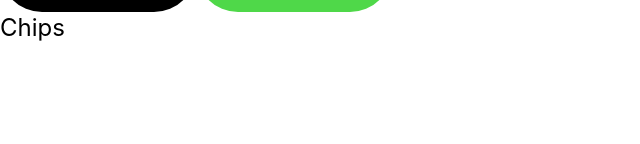
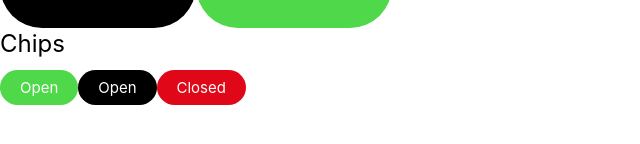
Before and after one commit to Heimdalbe/Mimisbrunnr-frontend, a Vue app: page / in a window 1280 px wide. Shown: the part 164-308 px from the top of the page, without its empty margins (0-640 px from the left). Built offline with nearby package versions, Linux system fonts and the light colour scheme; the HTML template or start-up script is replaced by a standard one.

Commit message:
Add chip components

```diff
--- /dev/null
+++ b/src/assets/css/chip.css
@@ -0,0 +1,17 @@
+span.chip {
+  padding: 8px 20px;
+  border-radius: 20px;
+  color: white;
+}
+
+span.chip.open {
+  background-color: var(--accent);
+}
+
+span.chip.open.bg-dark {
+  background-color: black;
+}
+
+span.chip.closed {
+  background-color: #E00818;
+}
--- a/src/assets/main.css
+++ b/src/assets/main.css
@@ -1,5 +1,6 @@
 @import './base.css';
 @import './css/button.css';
+@import './css/chip.css';
 
 #app {
 }
--- /dev/null
+++ b/src/components/common/ChipComponent.vue
@@ -0,0 +1,19 @@
+<template>
+  <span class="chip" :class="classObject">
+    {{ props.text }}
+  </span>
+</template>
+
+<script setup lang="ts">
+import type ChipProps from '@/models/common/ChipProps'
+import { Audience } from '@/models/common/ChipProps';
+import { computed } from 'vue';
+
+const props = defineProps<ChipProps>()
+
+const classObject = computed(() => ({
+  'open': props.text == Audience.OPEN,
+  'closed': props.text == Audience.CLOSED,
+  'bg-dark': props.hasDarkBackground
+}))
+</script>
--- /dev/null
+++ b/src/models/common/ChipProps.ts
@@ -0,0 +1,9 @@
+export default interface ChipProps {
+  text: Audience
+  hasDarkBackground?: boolean
+}
+
+export enum Audience {
+  OPEN = "Open",
+  CLOSED = "Closed"
+}
--- a/src/views/ComponentView.vue
+++ b/src/views/ComponentView.vue
@@ -2,12 +2,15 @@
   <h1 class="text-3xl">Reusable components</h1>
 
   <div>
-    <h2 class="text-2xl">Buttons</h2>
+    <h2 class="text-2xl mb-4">Buttons</h2>
     <ButtonComponent :onClick="() => handleClick('test')">Button</ButtonComponent>
     <ButtonComponent :onClick="() => handleClick('dark-test')" :has-dark-background="true">Button</ButtonComponent>
   </div>
   <div>
-    <h2 class="text-2xl">Chips</h2>
+    <h2 class="text-2xl mb-4">Chips</h2>
+    <ChipComponent :text="Audience.OPEN">Open</ChipComponent>
+    <ChipComponent :text="Audience.OPEN" :has-dark-background="true">Closed</ChipComponent>
+    <ChipComponent :text="Audience.CLOSED">Open</ChipComponent>
   </div>
 
 
@@ -15,6 +18,8 @@
 
 <script setup lang="ts">
 import ButtonComponent from '@/components/common/ButtonComponent.vue';
+import ChipComponent from '@/components/common/ChipComponent.vue';
+import { Audience } from '@/models/common/ChipProps';
 
 
 
```
